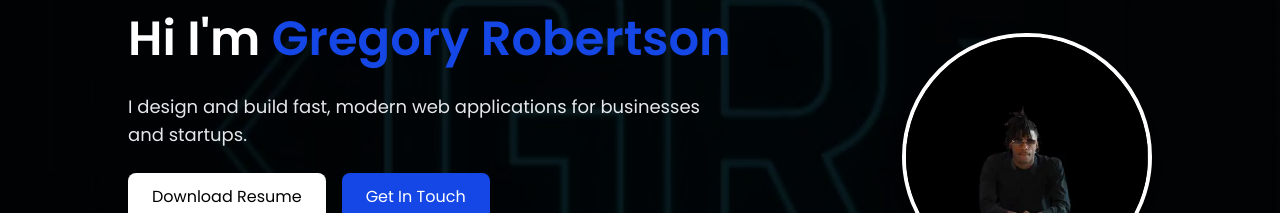
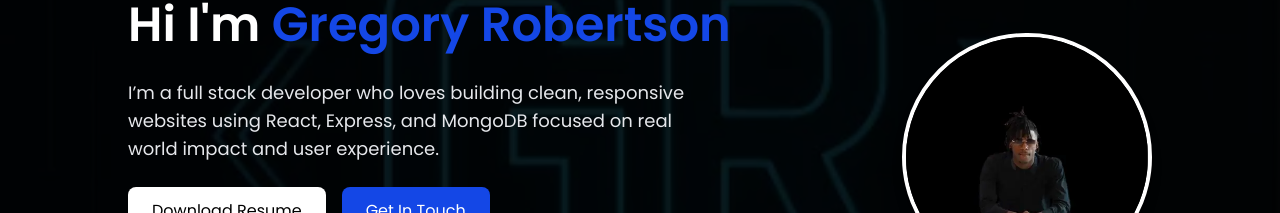
Before and after one commit to GregoryRobetertson/portfolio, a Next.js app: page / in a window 1280 px wide. Shown: the part 323-536 px from the top of the page. Built offline with nearby package versions, Linux system fonts and the light colour scheme; no server answers.

Commit message:
added github repo link to cards that didn't have it

```diff
--- a/src/app/components/Hero.jsx
+++ b/src/app/components/Hero.jsx
@@ -53,8 +53,9 @@ export default function Hero() {
               duration: 0.6,
             }}
           >
-            I design and build fast, modern web applications for businesses and
-            startups.
+            I’m a full stack developer who loves building clean, responsive
+            websites using React, Express, and MongoDB focused on real world
+            impact and user experience.
           </motion.p>
 
           {/* Buttons */}
--- a/src/app/components/ProjectCards.jsx
+++ b/src/app/components/ProjectCards.jsx
@@ -2,6 +2,7 @@
 import React from "react";
 import Projects from "./Projects";
 import { motion } from "framer-motion";
+
 export default function ProjectCards() {
   return (
     <>
@@ -23,18 +24,20 @@ export default function ProjectCards() {
             text="App that lets people check the weather by searching a city name."
             src="/images/weather.webp"
             link="https://forecastpro.netlify.app/"
+            github="https://github.com/GregoryRobetertson/weather-app"
             skills={["NextJS", "React", "Tailwind Css", "Bootstrap"]}
           />
           <Projects
             title="GlobalSphere Connect - Social Media Platform"
-            text="A Social platform that focuses on the news, weather, and lets people post blogs and connect with each other."
+            text="A social platform I built with Next.js and React that brings blogs, real-time news, and weather updates into one place. Users can sign up, post content, and connect with others. I used Firebase for auth and MongoDB for data. One challenge I faced was a redirect URI mismatch error during Google login, which I fixed by properly configuring the credentials in Google Cloud. The result: a fast, clean, and seamless user experience."
             src="/images/globalsphereconnect.webp"
             link="https://globalsphereconnect.netlify.app/"
+            github="https://github.com/GregoryRobetertson/GlobalSphere-connect"
             skills={["NextJS", "React", "Firebase", "MongoDB", "Tailwind Css"]}
           />
           <Projects
             title="Sunrisesip - Coffee Shop E commerce site "
-            text="A online coffee shop for users to shop cofee products online."
+            text="I built a fully functional online coffee shop where users can browse, add items to their cart, and check out — all in one smooth flow. The frontend is built with React, Next.js, Tailwind CSS, and a sprinkle of Bootstrap for structure and styling. On the backend, I used Node.js and Express to create a RESTful API that handles products, cart management, and the entire checkout process. Getting the API and frontend to stay in sync was a solid challenge, but it taught me a lot about building real-world, full-stack apps from scratch."
             src="/images/coffeeshop.webp"
             github="https://github.com/GregoryRobetertson/coffee-shop-frontend"
             backend="https://github.com/GregoryRobetertson/coffee-shop-backend/tree/main"
@@ -52,7 +55,7 @@ export default function ProjectCards() {
           />
           <Projects
             title="Kick Cartel - Coffee Shop E commerce Sneaker Shop "
-            text="A online Sneaker shop for users to sneakers online."
+            text="I built an online sneaker shop where users can browse the latest kicks, add their favorites to the cart, and easily check out. The frontend uses React, Next.js, Tailwind CSS, and Bootstrap to create a sleek, responsive design. On the backend, I relied on Node.js and Express to power a RESTful API that manages products, carts, and the checkout flow. "
             src="/images/kickcartel.webp"
             github="https://github.com/GregoryRobetertson/kick-cartel"
             backend="https://github.com/GregoryRobetertson/kick-cartel-backend"
--- a/src/app/components/Projects.jsx
+++ b/src/app/components/Projects.jsx
@@ -45,7 +45,7 @@ export default function Projects({
                 className="text-white hover:underline hover:text-blue-500"
                 target="_blank"
               >
-                View Frontend Repository
+                View Repo
               </a>
             )}
             {backend && (
@@ -54,7 +54,7 @@ export default function Projects({
                 className="text-white hover:underline hover:text-green-500"
                 target="_blank"
               >
-                View Backend Repository
+                View Backend Repo
               </a>
             )}
             {link && (
```
